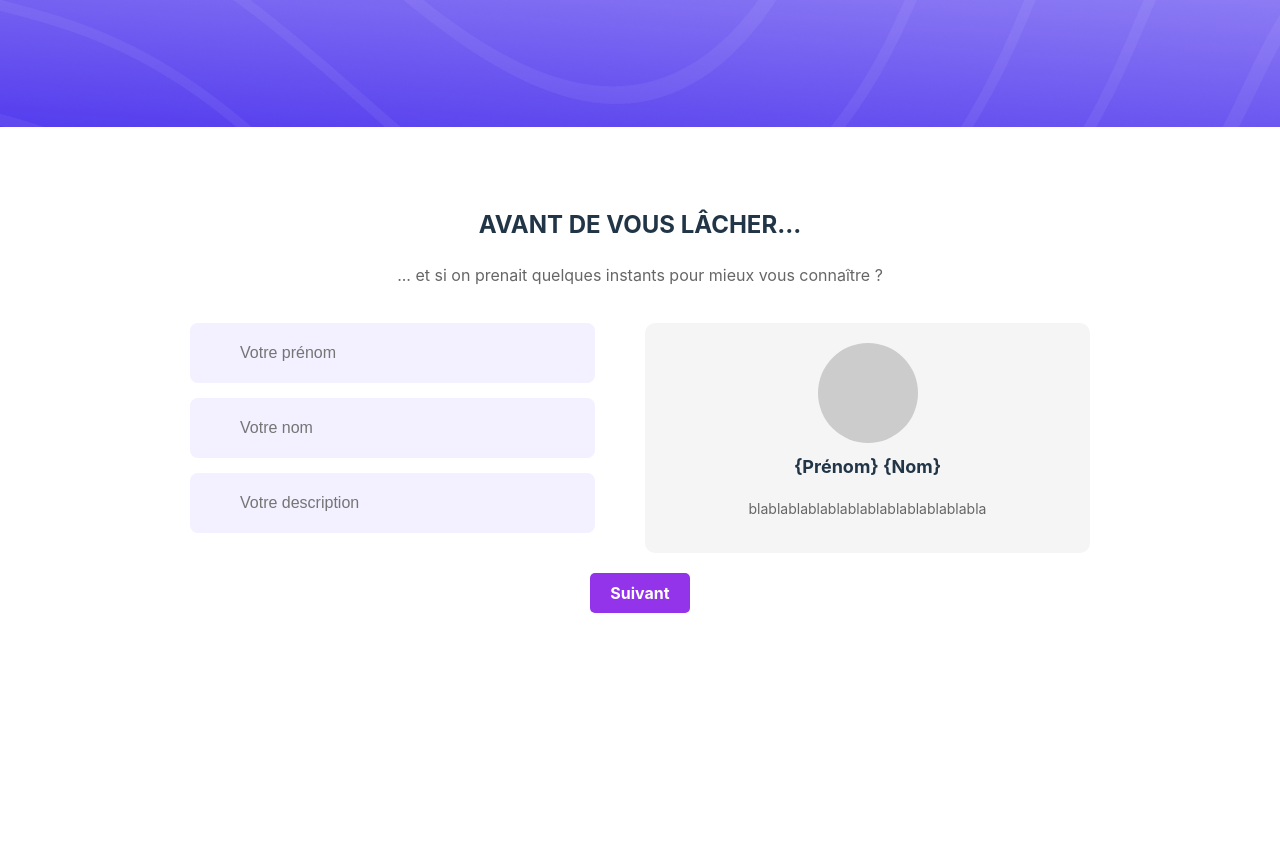
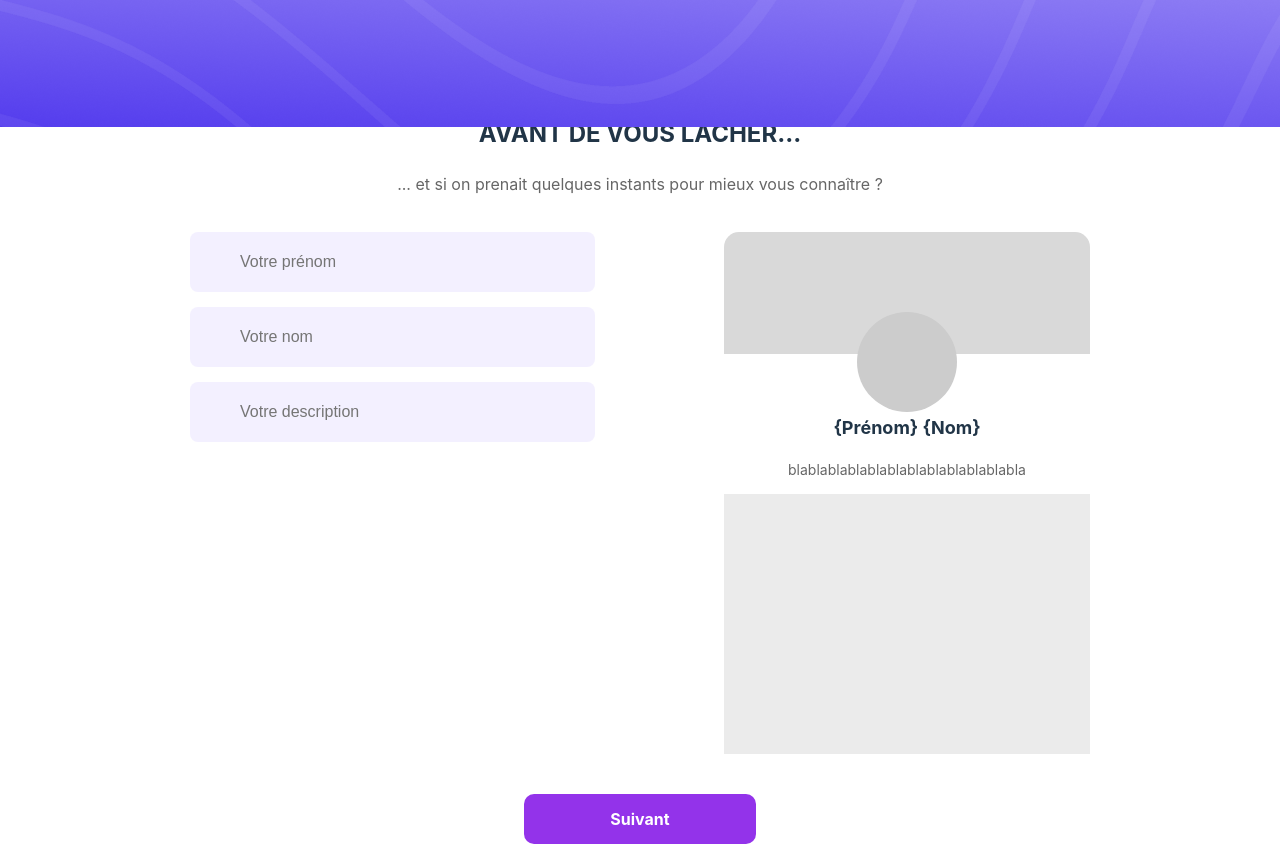
Before and after one commit to Alexisgnd/electron-vite-react-ts, a React (Vite) app: page /profile_init in a window 1280 px wide. Before the commit the page ends 800 px from the top, so only its background shows below. Built offline with nearby package versions, Linux system fonts and the light colour scheme; no server answers.

Commit message:
WIP style: enhance profile initialization layout with header and footer components

```diff
--- a/src/pages/profile_init.scss
+++ b/src/pages/profile_init.scss
@@ -18,6 +18,7 @@
 
     .header {
         text-align: center;
+        margin-top: 140px;
         h2 {
             font-size: 24px;
             font-weight: bold;
@@ -42,22 +43,30 @@
         }
 
         .profile-preview {
-            width: 45%;
+            width: 366px;
             text-align: center;
-            background: #f5f5f5;
-            padding: 20px;
-            border-radius: 10px;
+            position: relative;
+
+            .profile-header {
+                width: 100%;
+                height: 122px;
+                background: #d9d9d9;
+                border-radius: 15px 15px 0 0;
+            }
 
             .avatar {
                 width: 100px;
                 height: 100px;
                 background: #ccc;
                 border-radius: 50%;
-                margin: auto;
+                position: absolute;
+                top: 80px;
+                left: 50%;
+                transform: translateX(-50%);
             }
 
             h3 {
-                margin-top: 10px;
+                margin-top: 60px;
                 font-size: 18px;
                 font-weight: bold;
             }
@@ -67,12 +76,38 @@
                 color: #666;
                 margin-top: 5px;
             }
+
+            .profile-footer {
+                width: 100%;
+                height: 260px;
+                background: #ebebeb;
+            }
         }
     }
 
     .button-container {
-        margin-top: 20px;
+        margin-top: 40px;
         display: flex;
         justify-content: center;
+
+        .button {
+            display: flex;
+            align-items: center;
+            justify-content: center;
+            width: 232px;
+            height: 50px;
+            padding: 12px 35px;
+            border-radius: 10px;
+            background: #9333ea;
+            color: white;
+            font-size: 16px;
+            font-weight: bold;
+            cursor: pointer;
+            gap: 10px;
+
+            svg {
+                font-size: 18px;
+            }
+        }
     }
 }
--- a/src/pages/profile_init.tsx
+++ b/src/pages/profile_init.tsx
@@ -47,15 +47,19 @@ const ProfileInit: React.FC = () => {
 
                 {/* Affichage Profil */}
                 <div className="profile-preview">
+                    <div className="profile-header"></div> {/* Rectangle du haut */}
                     <div className="avatar"></div>
                     <h3>{firstName || "{Prénom}"} {lastName || "{Nom}"}</h3>
                     <p>{description || "blablablablablablablablablablablabla"}</p>
+                    <div className="profile-footer"></div> {/* Rectangle du bas */}
                 </div>
             </div>
 
             {/* Bouton */}
             <div className="button-container">
-                <Button text="Suivant" onClick={() => console.log("Étape suivante")} />
+                <Button
+                    text="Suivant"
+                    onClick={() => console.log("Étape suivante")} />
             </div>
         </div>
     );
```
Also changed, not shown: src/assets/fleche_next.svg (added).
